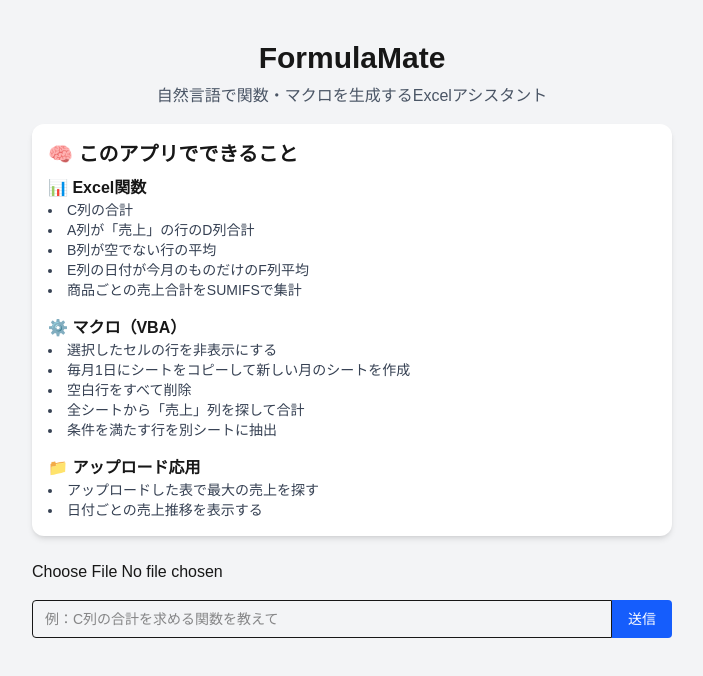
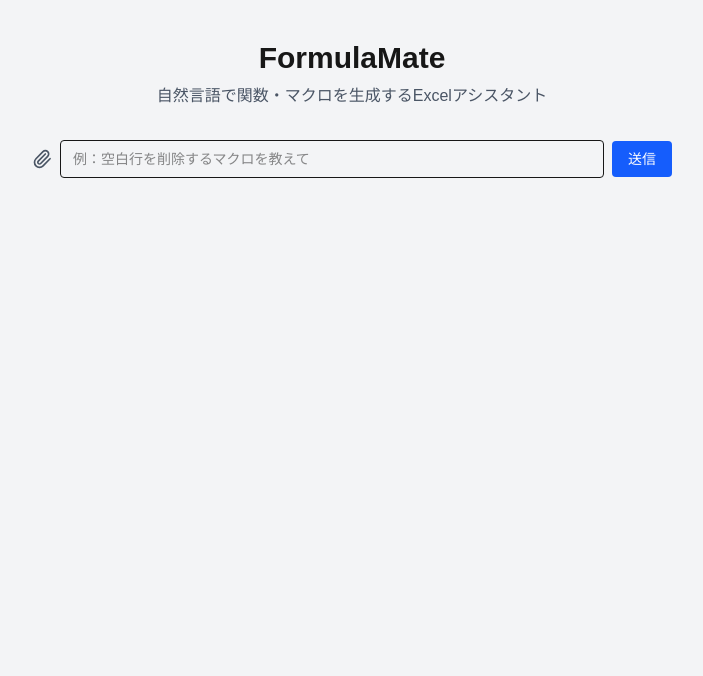
Before and after one commit to masaharu1024/excelai-prototype, a Next.js app: page / in a window 1280 px wide. Shown: the top 676 px of the page, without its empty margins (288-991 px from the left). Built offline with nearby package versions, Linux system fonts and the light colour scheme.

Commit message:
saisixyuu

```diff
--- a/package.json
+++ b/package.json
@@ -9,6 +9,7 @@
     "lint": "next lint"
   },
   "dependencies": {
+    "lucide-react": "^0.522.0",
     "next": "15.3.4",
     "react": "^19.0.0",
     "react-dom": "^19.0.0",
--- a/src/app/api/chat/route.ts
+++ b/src/app/api/chat/route.ts
@@ -1,40 +1,47 @@
-import { NextResponse } from 'next/server';
+import { NextRequest, NextResponse } from 'next/server';
 
-export async function POST(req: Request) {
-  const { message, excelData } = await req.json();
+let latestExcelData: any[][] | null = null;
+
+// グローバル変数に保存されたExcelデータを設定する関数
+export function setExcelData(data: any[][]) {
+  latestExcelData = data;
+}
+
+// APIハンドラ
+export async function POST(req: NextRequest) {
+  const body = await req.json();
+  const message = body.message;
 
   console.log("✅ 受け取ったメッセージ:", message);
-  console.log("📄 Excelデータ:", excelData?.length ? `${excelData.length} 行` : "なし");
+  console.log("📄 Excelデータ:", latestExcelData ? 'あり' : 'なし');
 
-  const prompt = `
-以下はアップロードされたExcelの表の内容の一部です（2次元配列）：
-${JSON.stringify(excelData).slice(0, 3000)}
+  // 表データ（最大3000文字）を切り出し
+  const sheetData = latestExcelData ? JSON.stringify(latestExcelData).slice(0, 3000) : null;
 
-この情報を参考にして、以下の質問に答えてください：
-${message}
-`;
+  // プロンプトを文脈付きに構築
+  const prompt = sheetData
+    ? `以下のExcelデータを参考にして、ユーザーの質問に答えてください：\n\n${sheetData}\n\n質問：${message}`
+    : message;
 
-  try {
-    const res = await fetch(process.env.DIFY_API_URL!, {
+  const difyRes = await fetch(process.env.DIFY_API_URL!, {
     method: 'POST',
     headers: {
       'Authorization': `Bearer ${process.env.DIFY_API_KEY}`,
       'Content-Type': 'application/json',
     },
     body: JSON.stringify({
-        inputs: {},
       query: prompt,
-        user: 'guest',
+      user: 'guest', // 固定ユーザー名（匿名）
+      inputs: {
+        uploaded_data: sheetData || '', // チャットフローでinputs.uploaded_dataを参照可能
+      },
     }),
   });
 
-    const data = await res.json();
+  const data = await difyRes.json();
   console.log("🤖 Difyの返答:", data);
 
   const answer = data?.answer || 'AIからの回答が得られませんでした';
+
   return NextResponse.json({ answer });
-  } catch (error) {
-    console.error('❌ エラー:', error);
-    return NextResponse.json({ answer: 'エラーが発生しました。再度お試しください。' });
 }
-}
--- a/src/app/page.tsx
+++ b/src/app/page.tsx
@@ -1,28 +1,45 @@
 'use client';
 
-import React, { useState } from 'react';
+import React, { useState, useEffect } from 'react';
 import * as XLSX from 'xlsx';
+import { Paperclip } from 'lucide-react'; // アイコンライブラリ使用
 
 export default function Home() {
   const [messages, setMessages] = useState<{ role: string; content: string }[]>([]);
   const [input, setInput] = useState('');
   const [fileName, setFileName] = useState('');
-  const [excelData, setExcelData] = useState<any[][]>([]); // ← 追加
+  const [loading, setLoading] = useState(false);
+  const [hintIndex, setHintIndex] = useState(0);
+
+  const hints = [
+    '例：C列の合計を求める関数を教えて',
+    '例：空白行を削除するマクロを教えて',
+    '例：特定の条件を満たす行を抽出したい',
+  ];
+
+  useEffect(() => {
+    const interval = setInterval(() => {
+      setHintIndex((prev) => (prev + 1) % hints.length);
+    }, 4000);
+    return () => clearInterval(interval);
+  }, []);
 
   const handleSend = async () => {
     if (!input.trim()) return;
     const newMessage = { role: 'user', content: input };
-    setMessages([...messages, newMessage]);
+    setMessages((prev) => [...prev, newMessage]);
     setInput('');
+    setLoading(true);
 
     const res = await fetch('/api/chat', {
       method: 'POST',
       headers: { 'Content-Type': 'application/json' },
-      body: JSON.stringify({ message: newMessage.content,excelData }),
+      body: JSON.stringify({ message: newMessage.content }),
     });
 
     const data = await res.json();
-    setMessages([...messages, newMessage, { role: 'assistant', content: data.answer }]);
+    setMessages((prev) => [...prev, { role: 'assistant', content: data.answer }]);
+    setLoading(false);
   };
 
   const handleFileUpload = (e: React.ChangeEvent<HTMLInputElement>) => {
@@ -37,13 +54,19 @@
       const sheet = workbook.Sheets[workbook.SheetNames[0]];
       const jsonData = XLSX.utils.sheet_to_json(sheet, { header: 1 });
       console.log('📄 アップロードされたデータ:', jsonData);
-      setExcelData(jsonData); // ← 表示用に保存
+
+      fetch('/api/chat', {
+        method: 'PUT',
+        headers: { 'Content-Type': 'application/json' },
+        body: JSON.stringify({ data: jsonData }),
+      });
     };
     reader.readAsBinaryString(file);
   };
 
   return (
     <main className="min-h-screen bg-gray-100 p-4 flex flex-col items-center">
+      {/* ヘッダー */}
       <div className="w-full max-w-screen-sm text-center mt-6">
         <h1 className="text-2xl sm:text-3xl font-bold mb-2">FormulaMate</h1>
         <p className="text-sm sm:text-base text-gray-600 mb-4 px-2">
@@ -51,102 +74,61 @@
         </p>
       </div>
 
-      <div className="w-full max-w-screen-sm bg-white rounded-xl shadow-md p-4 mb-6">
-        <h2 className="text-xl font-bold mb-2">🧠 このアプリでできること</h2>
-
-        <div className="mb-4">
-          <h3 className="font-semibold">📊 Excel関数</h3>
-          <ul className="list-disc list-inside text-sm text-gray-700">
-            <li>C列の合計</li>
-            <li>A列が「売上」の行のD列合計</li>
-            <li>B列が空でない行の平均</li>
-            <li>E列の日付が今月のものだけのF列平均</li>
-            <li>商品ごとの売上合計をSUMIFSで集計</li>
-          </ul>
+      {/* チャットログ */}
+      <div className="w-full max-w-screen-sm space-y-2 text-sm mb-4">
+        {messages.map((msg, i) => (
+          <div
+            key={i}
+            className={`max-w-[85%] p-2 rounded-md whitespace-pre-wrap ${
+              msg.role === 'user'
+                ? 'ml-auto bg-blue-100 text-left'
+                : 'mr-auto bg-green-100 text-left'
+            }`}
+          >
+            {msg.content}
+          </div>
+        ))}
+        {loading && (
+          <div className="text-sm text-gray-500 mr-auto bg-gray-100 px-3 py-2 rounded-md w-fit">
+            💬 回答を生成中...
+          </div>
+        )}
       </div>
 
-        <div className="mb-4">
-          <h3 className="font-semibold">⚙️ マクロ（VBA）</h3>
-          <ul className="list-disc list-inside text-sm text-gray-700">
-            <li>選択したセルの行を非表示にする</li>
-            <li>毎月1日にシートをコピーして新しい月のシートを作成</li>
-            <li>空白行をすべて削除</li>
-            <li>全シートから「売上」列を探して合計</li>
-            <li>条件を満たす行を別シートに抽出</li>
-          </ul>
-        </div>
-
-        <div>
-          <h3 className="font-semibold">📁 アップロード応用</h3>
-          <ul className="list-disc list-inside text-sm text-gray-700">
-            <li>アップロードした表で最大の売上を探す</li>
-            <li>日付ごとの売上推移を表示する</li>
-          </ul>
-        </div>
-      </div>
-
-      <div className="w-full max-w-screen-sm">
+      {/* 入力欄とファイルアップロード（UI修正版） */}
+      <div className="w-full max-w-screen-sm flex items-center gap-2">
+        {/* 📎 Paperclip アイコン付きアップロード */}
+        <label className="cursor-pointer text-gray-600 hover:text-black">
+          <Paperclip size={20} />
           <input
             type="file"
-          accept=".xlsx, .xls"
+            accept=".xlsx,.xls"
             onChange={handleFileUpload}
-          className="mb-4"
+            className="hidden"
           />
-        {fileName && (
-          <p className="text-sm mb-2 text-gray-600">📄 アップロード済み: {fileName}</p>
-        )}
+        </label>
 
-        <div className="flex mb-4">
         <input
           type="text"
           value={input}
           onChange={(e) => setInput(e.target.value)}
-            placeholder="例：C列の合計を求める関数を教えて"
-            className="flex-1 border rounded-l px-3 py-2 text-sm"
+          placeholder={hints[hintIndex]}
+          className="flex-1 border rounded px-3 py-2 text-sm"
         />
         <button
           onClick={handleSend}
-            className="bg-blue-600 text-white px-4 py-2 rounded-r text-sm hover:bg-blue-700"
+          className="bg-blue-600 text-white px-4 py-2 rounded text-sm hover:bg-blue-700"
         >
           送信
         </button>
       </div>
 
-        <div className="space-y-2 text-sm">
-          {messages.map((msg, i) => (
-            <div
-              key={i}
-              className={`p-2 rounded ${
-                msg.role === 'user'
-                  ? 'bg-blue-100 text-left'
-                  : 'bg-green-100 text-left'
-              }`}
-            >
-              {msg.content}
-            </div>
-          ))}
-        </div>
-
-        {/* 🔽 アップロードしたExcel表示用 */}
-        {excelData.length > 0 && (
-          <div className="bg-white rounded shadow p-4 mt-6 w-full overflow-auto text-sm">
-            <h3 className="font-semibold mb-2">📄 アップロード内容プレビュー</h3>
-            <table className="w-full border border-gray-300 text-xs">
-              <tbody>
-                {excelData.map((row, i) => (
-                  <tr key={i} className="border-b">
-                    {row.map((cell, j) => (
-                      <td key={j} className="border px-2 py-1 whitespace-nowrap">
-                        {cell}
-                      </td>
-                    ))}
-                  </tr>
-                ))}
-              </tbody>
-            </table>
-          </div>
+      {/* アップロード済みファイル名 */}
+      {fileName && (
+        <p className="text-xs text-gray-500 mt-1 w-full max-w-screen-sm text-left pl-1">
+          📎 {fileName} をアップロード済み
+        </p>
       )}
-      </div>
     </main>
   );
 }
```
Also changed, not shown: 1 other file (tests, documents, lock files or other folders). Lines whose indentation alone changed are shown as unchanged.
